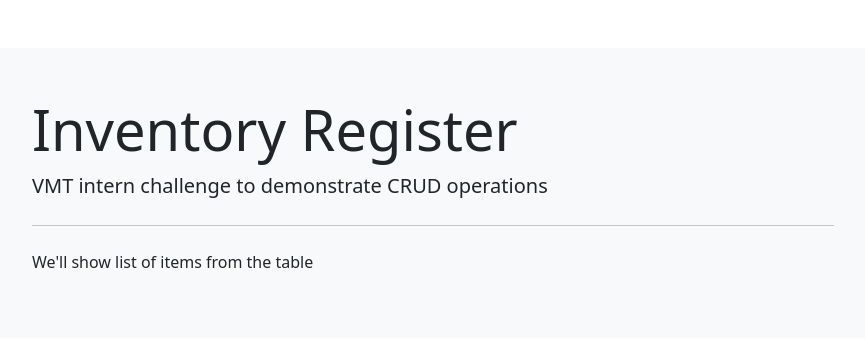
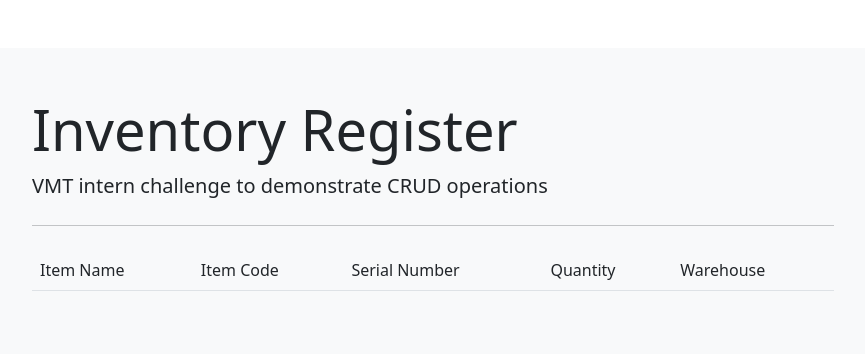
Before and after one commit to MFurqanHashmi/inventory_tracker, a Django app: page /item/list/ in a window 1280 px wide. Shown: the top 354 px of the page, without its empty margins (207-1072 px from the left). Run offline with Django 4.2, Linux system fonts and the light colour scheme; data that the repository does not hold is empty; some libraries are stand-ins or nearby versions.

Commit message:
Completed READ operation. /item/list route will noe display all items in list

```diff
--- a/inventory_tracker/inventory_register/templates/inventory_register/item_list.html
+++ b/inventory_tracker/inventory_register/templates/inventory_register/item_list.html
@@ -1,5 +1,26 @@
 {% extends "inventory_register/base.html" %}
 
 {% block content %}
-    <p>We'll show list of items from the table</p>
+<table class="table table-borderless">
+    <thead class="border-bottom font-weight-bold">
+        <tr>
+            <td>Item Name</td>
+            <td>Item Code</td>
+            <td>Serial Number</td>
+            <td>Quantity</td>
+            <td>Warehouse</td>
+        </tr>
+    </thead>
+    <tbody>
+        {% for item in item_list %}
+            <tr>
+                <td>{{item.itemName}}</td>
+                <td>{{item.itemCode}}</td>
+                <td>{{item.serialNum}}</td>
+                <td>{{item.quantity}}</td>
+                <td>{{item.warehouse}}</td>
+            </tr>
+        {% endfor %}
+    </tbody>
+</table>
 {% endblock content %}
--- a/inventory_tracker/inventory_register/views.py
+++ b/inventory_tracker/inventory_register/views.py
@@ -1,10 +1,13 @@
 from django.shortcuts import render, redirect
 from .forms import ItemForm
+from .models import InventoryItem
 
 # Create your views here.
 
 def item_list(request):
-    return render(request, "inventory_register/item_list.html")
+    context = {'item_list':InventoryItem.objects.all()}
+
+    return render(request, "inventory_register/item_list.html",context)
 
 # GET/POST requests for inset/update operations
 def item_form(request):
@@ -12,11 +15,11 @@ def item_form(request):
         form = ItemForm()
         return render(request, "inventory_register/item_form.html", {'form':form})
     else:
-        print("****************////////////// POST REQUEST //////////////****************")
         form = ItemForm(request.POST)
         if form.is_valid():
-            print("////////////// FORM IS VALID //////////////")
             form.save()
+        else:
+            print("Form Entries were invalid")
         return redirect('/item/list')
 
 # Delete operation
```
